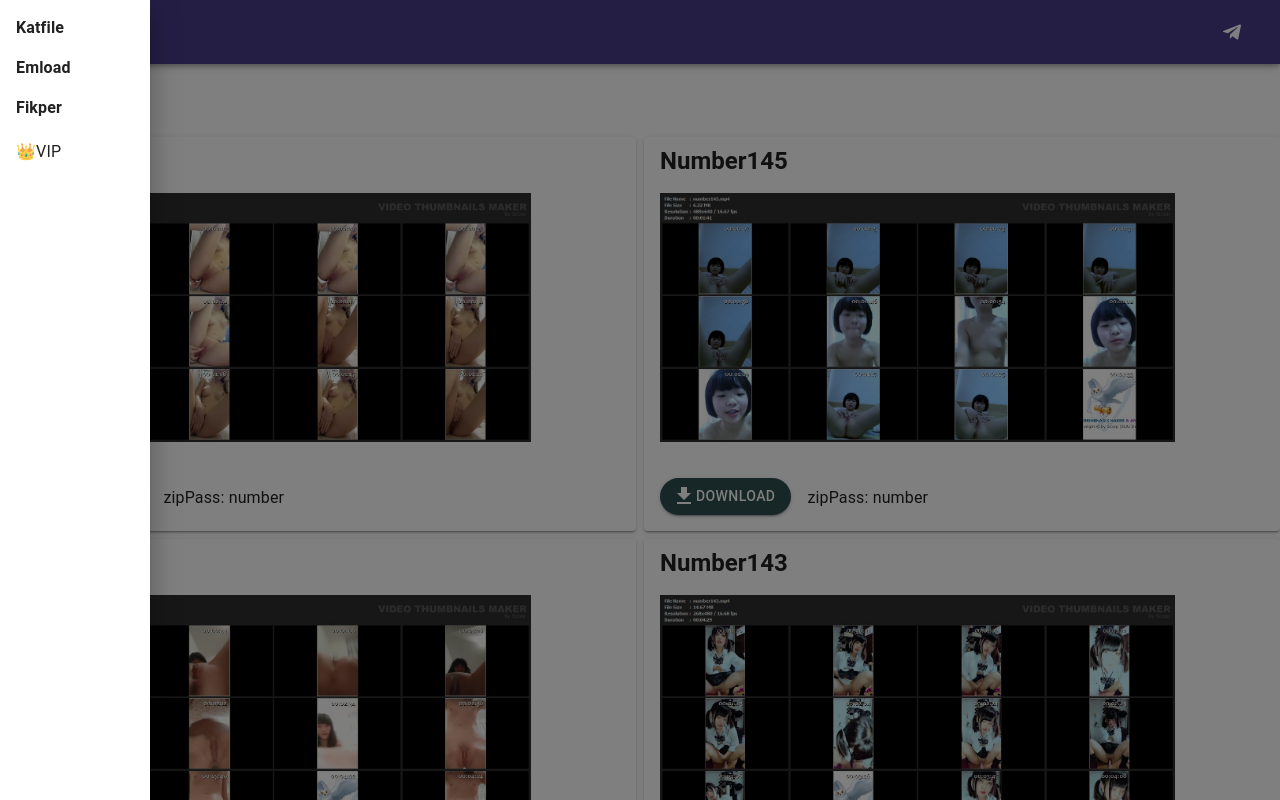
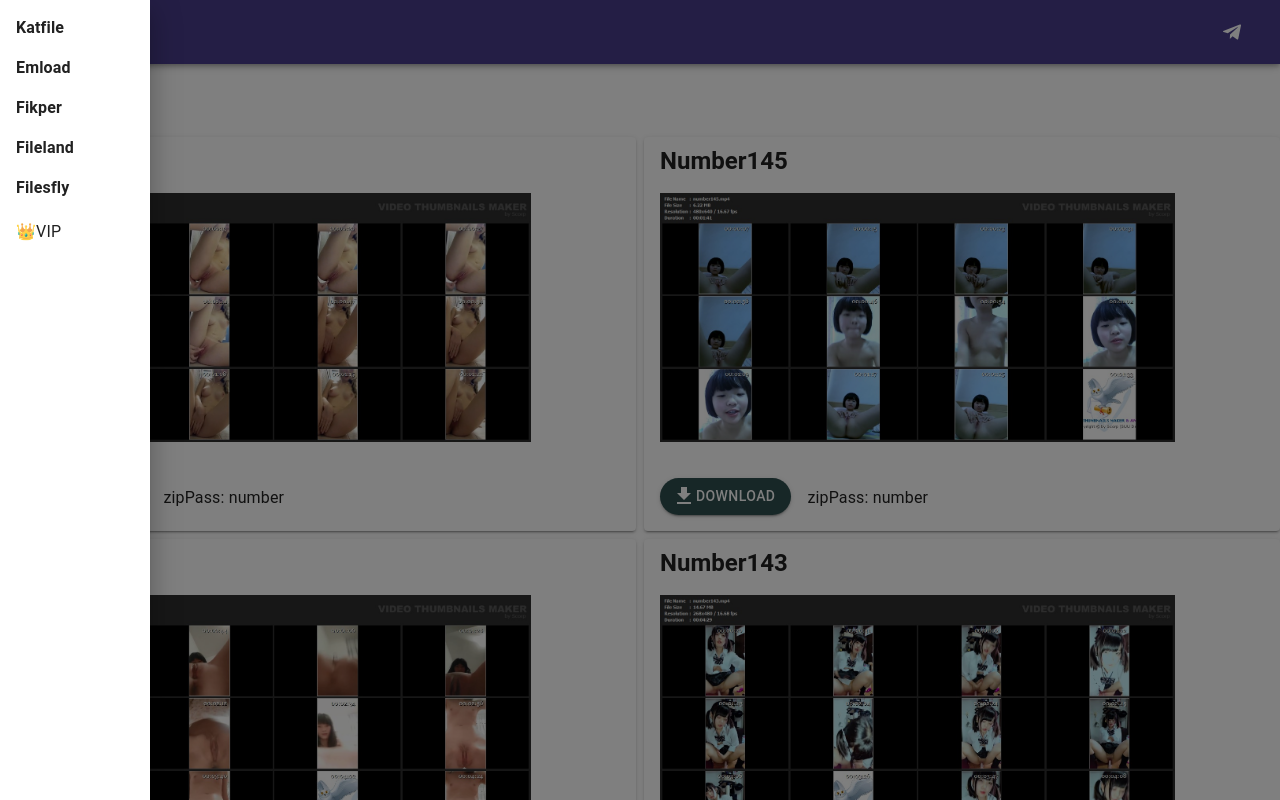
Before and after one commit to lazyCloudw/nnnn, a React (Create React App) app: page / in a window 1280 px wide. Both pictures are taken after a click on the button 36 px from the left and 32 px from the top of the page. Shown: the top 800 px of the page. Built offline with nearby package versions, Linux system fonts and the light colour scheme.

Commit message:
20240520

```diff
--- a/public/index.html
+++ b/public/index.html
@@ -11,6 +11,7 @@
     />
     <meta content="2539" name="filelandio">
     <meta name="fikper.com" content="mTBIRTyXsf">
+    <meta name="fikper.com" value="lWsEWEl8nu" />
     <meta content="71720" name="filesflycc">
     <link rel="apple-touch-icon" href="%PUBLIC_URL%/logo192.png" />
     <!--
--- a/src/App.tsx
+++ b/src/App.tsx
@@ -106,9 +106,12 @@ function App() {
             <ListItemButton href='https://fikper.com/vzZ9snmkx5/register'>
               <Typography fontWeight={"bold"}>Fikper</Typography>
             </ListItemButton>
-            {/* <ListItemButton href='https://fileland.io/premium2539.html'>
+            <ListItemButton href='https://fileland.io/premium2539.html'>
               <Typography fontWeight={"bold"}>Fileland</Typography>
-            </ListItemButton> */}
+            </ListItemButton>
+            <ListItemButton href='https://filesfly.cc/free71720.html'>
+              <Typography fontWeight={"bold"}>Filesfly</Typography>
+            </ListItemButton>
             <ListItemButton onClick={() => {setSellScreen(!sellScreen); setMobileOpen(false)}}>
               <ListItemText primary={sellScreen ? "🏠TOP" : "👑VIP"} />
             </ListItemButton>
--- a/src/json/sellData.json
+++ b/src/json/sellData.json
@@ -1,4 +1,11 @@
 [
+  {
+    "no": "012",
+    "img_url": "./img/nvm012.jpg",
+    "vid_url": "",
+    "dl_url": "https://filesfly.cc/f8pp7lbk4jkm",
+    "exp": "369 MB"
+  },
   {
     "no": "011",
     "img_url": "./img/nvm011.jpg",
```
Also changed, not shown: public/img/nvm012.jpg (added).
